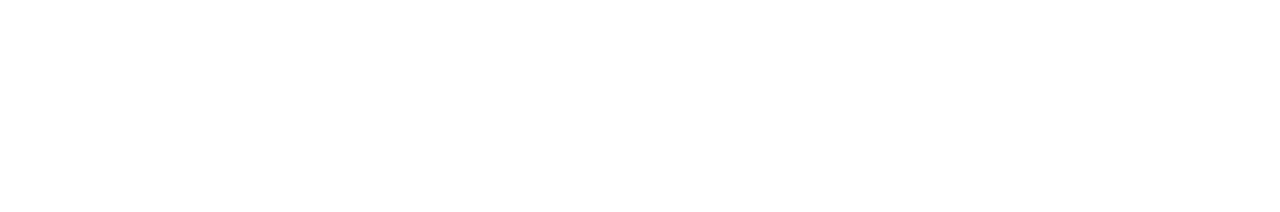
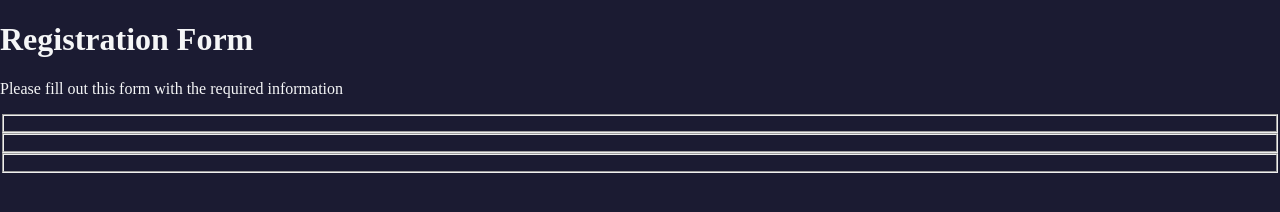
Before and after one commit to Theografiska/registrationForm, a plain HTML site: page index.html in a window 1280 px wide. Drawn offline with Linux system fonts and the light colour scheme.

Commit message:
Created the basic HTML outline

```diff
--- a/index.html
+++ b/index.html
@@ -3,11 +3,21 @@
     <head>
         <meta charset="utf-8">
         <meta>
+        <title>Registration Form</title>
         <link rel="stylesheet" href="styles.css">
     </head>
     <body>
         <main>
-
+            <h1>Registration Form</h1>
+            <p>Please fill out this form with the required information</p>
+            <form action="https://register-demo.freecodecamp.org" method="post">
+                <fieldset>
+                </fieldset>
+                <fieldset>
+                </fieldset>
+                <fieldset>
+                </fieldset>
+            </form>
         </main>
         <footer>
 
--- a/styles.css
+++ b/styles.css
@@ -0,0 +1,7 @@
+body {
+    width: 100%;
+    height: 100vh; /* 1vh unit is 1% of the height of the viewport */
+    margin: 0; /* to get reid of the default margin added by some browsers */
+    background-color: #1b1b32;
+    color: #f5f6f7;
+}
```
